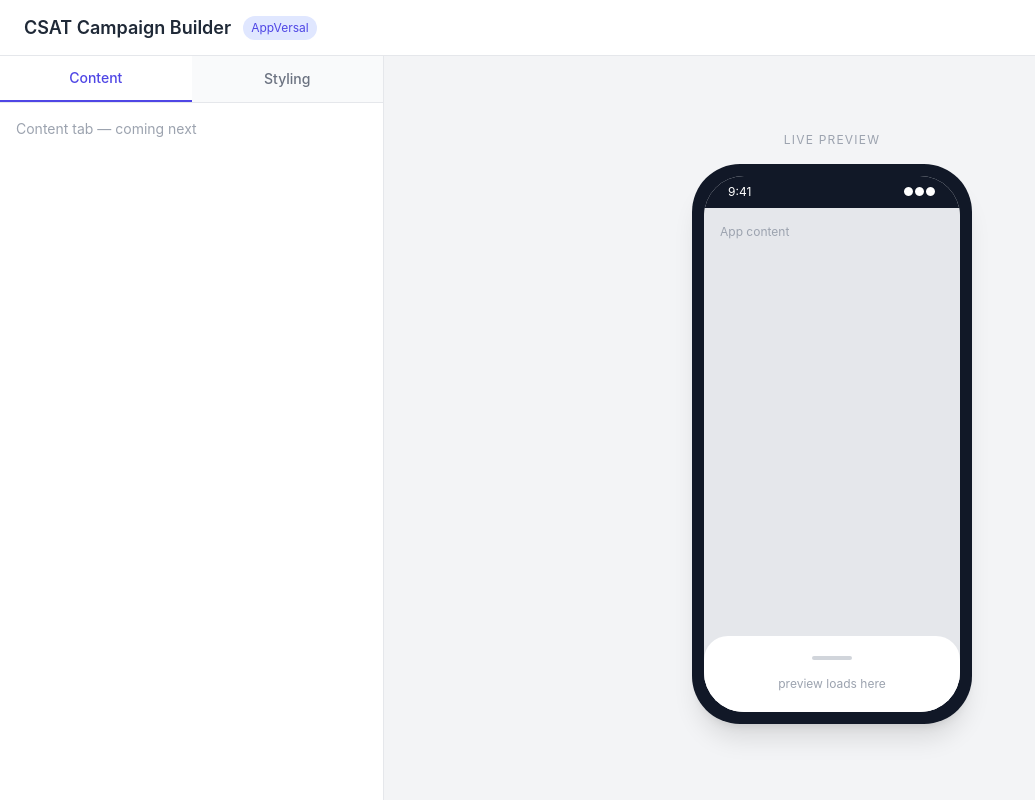
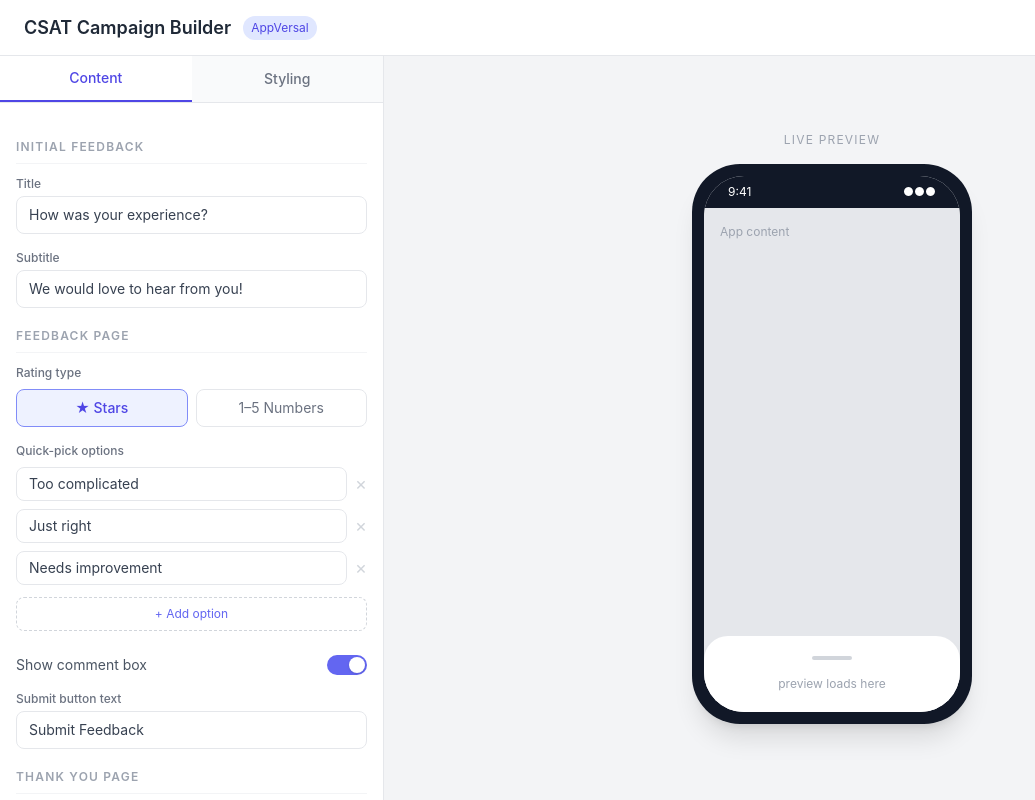
Before and after one commit to kushank-garg/PulsePreview, a React (Vite) app: page / in a window 1280 px wide. Shown: the whole page, without its empty margins (0-1035 px from the left). Built offline with nearby package versions, Linux system fonts and the light colour scheme.

Commit message:
add content tab with all three sections

```diff
--- a/src/App.jsx
+++ b/src/App.jsx
@@ -2,6 +2,9 @@ import { useState } from 'react'
 import Layout from './components/Layout'
 import TabBar from './components/TabBar'
 import MobilePreview from './components/preview/MobilePreview'
+import InitialFeedback from './components/content/InitialFeedback'
+import FeedbackPage from './components/content/FeedbackPage'
+import ThankYouPage from './components/content/ThankYouPage'
 
 function App() {
   const [activeTab, setActiveTab] = useState('Content')
@@ -14,7 +17,11 @@ function App() {
 
         <div className="flex-1 overflow-y-auto p-4">
           {activeTab === 'Content' && (
-            <p className="text-sm text-gray-400">Content tab — coming next</p>
+            <div>
+              <InitialFeedback />
+              <FeedbackPage />
+              <ThankYouPage />
+            </div>
           )}
           {activeTab === 'Styling' && (
             <p className="text-sm text-gray-400">Styling tab — coming soon</p>
--- /dev/null
+++ b/src/components/content/FeedbackPage.jsx
@@ -0,0 +1,64 @@
+import { useCSAT } from '../../context/CSATContext'
+import InputField from '../ui/InputField'
+import Toggle from '../ui/Toggle'
+import SectionLabel from '../ui/SectionLabel'
+import OptionsList from './OptionsList'
+
+function FeedbackPage() {
+  const { state, dispatch } = useCSAT()
+
+  function update(field, value) {
+    dispatch({ type: 'UPDATE_FIELD', field, value })
+  }
+
+  return (
+    <div>
+      <SectionLabel text="Feedback Page" />
+
+      {/* rating type toggle */}
+      <div className="mb-4">
+        <label className="block text-xs font-medium text-gray-500 mb-2">
+          Rating type
+        </label>
+        <div className="flex gap-2">
+          <button
+            onClick={() => update('ratingType', 'stars')}
+            className={`flex-1 py-2 rounded-lg text-sm border transition-colors ${
+              state.ratingType === 'stars'
+                ? 'bg-indigo-50 border-indigo-400 text-indigo-600 font-medium'
+                : 'border-gray-200 text-gray-500 hover:bg-gray-50'
+            }`}
+          >
+            ★ Stars
+          </button>
+          <button
+            onClick={() => update('ratingType', 'numbers')}
+            className={`flex-1 py-2 rounded-lg text-sm border transition-colors ${
+              state.ratingType === 'numbers'
+                ? 'bg-indigo-50 border-indigo-400 text-indigo-600 font-medium'
+                : 'border-gray-200 text-gray-500 hover:bg-gray-50'
+            }`}
+          >
+            1–5 Numbers
+          </button>
+        </div>
+      </div>
+
+      <OptionsList />
+
+      <Toggle
+        label="Show comment box"
+        checked={state.showComment}
+        onChange={val => update('showComment', val)}
+      />
+
+      <InputField
+        label="Submit button text"
+        value={state.submitText}
+        onChange={val => update('submitText', val)}
+      />
+    </div>
+  )
+}
+
+export default FeedbackPage
--- /dev/null
+++ b/src/components/content/InitialFeedback.jsx
@@ -0,0 +1,31 @@
+import { useCSAT } from '../../context/CSATContext'
+import InputField from '../ui/InputField'
+import SectionLabel from '../ui/SectionLabel'
+
+function InitialFeedback() {
+  const { state, dispatch } = useCSAT()
+
+  function update(field, value) {
+    dispatch({ type: 'UPDATE_FIELD', field, value })
+  }
+
+  return (
+    <div>
+      <SectionLabel text="Initial Feedback" />
+      <InputField
+        label="Title"
+        value={state.initTitle}
+        onChange={val => update('initTitle', val)}
+        placeholder="How was your experience?"
+      />
+      <InputField
+        label="Subtitle"
+        value={state.initSubtitle}
+        onChange={val => update('initSubtitle', val)}
+        placeholder="We'd love to hear from you!"
+      />
+    </div>
+  )
+}
+
+export default InitialFeedback
--- /dev/null
+++ b/src/components/content/OptionsList.jsx
@@ -0,0 +1,44 @@
+import { useCSAT } from '../../context/CSATContext'
+
+// this took a bit to get right - the add/delete/edit for options
+function OptionsList() {
+  const { state, dispatch } = useCSAT()
+
+  return (
+    <div className="mb-4">
+      <label className="block text-xs font-medium text-gray-500 mb-2">
+        Quick-pick options
+      </label>
+
+      {state.options.map((opt, i) => (
+        <div key={i} className="flex items-center gap-2 mb-2">
+          <input
+            type="text"
+            value={opt}
+            onChange={e => dispatch({
+              type: 'UPDATE_OPTION',
+              index: i,
+              value: e.target.value
+            })}
+            className="flex-1 border border-gray-200 rounded-lg px-3 py-1.5 text-sm text-gray-700 focus:outline-none focus:border-indigo-400"
+          />
+          <button
+            onClick={() => dispatch({ type: 'DELETE_OPTION', index: i })}
+            className="text-gray-300 hover:text-red-400 text-lg leading-none"
+          >
+            ×
+          </button>
+        </div>
+      ))}
+
+      <button
+        onClick={() => dispatch({ type: 'ADD_OPTION' })}
+        className="w-full border border-dashed border-gray-300 rounded-lg py-2 text-xs text-indigo-500 hover:bg-indigo-50 transition-colors mt-1"
+      >
+        + Add option
+      </button>
+    </div>
+  )
+}
+
+export default OptionsList
--- /dev/null
+++ b/src/components/content/ThankYouPage.jsx
@@ -0,0 +1,69 @@
+import { useCSAT } from '../../context/CSATContext'
+import InputField from '../ui/InputField'
+import SectionLabel from '../ui/SectionLabel'
+
+function ThankYouPage() {
+  const { state, dispatch } = useCSAT()
+
+  function update(field, value) {
+    dispatch({ type: 'UPDATE_FIELD', field, value })
+  }
+
+  // handle image/lottie upload
+  function handleMedia(e) {
+    const file = e.target.files[0]
+    if (!file) return
+    const reader = new FileReader()
+    reader.onload = ev => update('tyMedia', ev.target.result)
+    reader.readAsDataURL(file)
+  }
+
+  return (
+    <div>
+      <SectionLabel text="Thank You Page" />
+
+      {/* media upload */}
+      <div className="mb-4">
+        <label className="block text-xs font-medium text-gray-500 mb-1">
+          Upload media
+        </label>
+        <label className="block w-full border border-dashed border-gray-300 rounded-lg p-4 text-center cursor-pointer hover:bg-gray-50 transition-colors">
+          <span className="text-xs text-gray-400">
+            {state.tyMedia ? '✓ Media uploaded' : 'PNG, JPG, GIF, Lottie'}
+          </span>
+          <input
+            type="file"
+            accept=".png,.jpg,.jpeg,.gif,.json"
+            onChange={handleMedia}
+            className="hidden"
+          />
+        </label>
+        {state.tyMedia && !state.tyMedia.includes('application/json') && (
+          <img
+            src={state.tyMedia}
+            alt="preview"
+            className="mt-2 h-16 object-contain rounded mx-auto"
+          />
+        )}
+      </div>
+
+      <InputField
+        label="Title"
+        value={state.tyTitle}
+        onChange={val => update('tyTitle', val)}
+      />
+      <InputField
+        label="Subtitle"
+        value={state.tySubtitle}
+        onChange={val => update('tySubtitle', val)}
+      />
+      <InputField
+        label="Button text"
+        value={state.tyBtnText}
+        onChange={val => update('tyBtnText', val)}
+      />
+    </div>
+  )
+}
+
+export default ThankYouPage
--- /dev/null
+++ b/src/components/ui/InputField.jsx
@@ -0,0 +1,18 @@
+function InputField({ label, value, onChange, placeholder }) {
+  return (
+    <div className="mb-4">
+      <label className="block text-xs font-medium text-gray-500 mb-1">
+        {label}
+      </label>
+      <input
+        type="text"
+        value={value}
+        onChange={e => onChange(e.target.value)}
+        placeholder={placeholder || ''}
+        className="w-full border border-gray-200 rounded-lg px-3 py-2 text-sm text-gray-700 focus:outline-none focus:border-indigo-400"
+      />
+    </div>
+  )
+}
+
+export default InputField
--- /dev/null
+++ b/src/components/ui/SectionLabel.jsx
@@ -0,0 +1,10 @@
+// just a reusable section heading, nothing fancy
+function SectionLabel({ text }) {
+  return (
+    <p className="text-xs font-semibold text-gray-400 uppercase tracking-widest mt-5 mb-3 border-b border-gray-100 pb-2">
+      {text}
+    </p>
+  )
+}
+
+export default SectionLabel
--- /dev/null
+++ b/src/components/ui/Toggle.jsx
@@ -0,0 +1,19 @@
+function Toggle({ label, checked, onChange }) {
+  return (
+    <div className="flex items-center justify-between py-2 mb-2">
+      <span className="text-sm text-gray-600">{label}</span>
+      <button
+        onClick={() => onChange(!checked)}
+        className={`relative w-10 h-5 rounded-full transition-colors ${
+          checked ? 'bg-indigo-500' : 'bg-gray-300'
+        }`}
+      >
+        <span className={`absolute top-0.5 left-0.5 w-4 h-4 bg-white rounded-full shadow transition-transform ${
+          checked ? 'translate-x-5' : 'translate-x-0'
+        }`} />
+      </button>
+    </div>
+  )
+}
+
+export default Toggle
```
